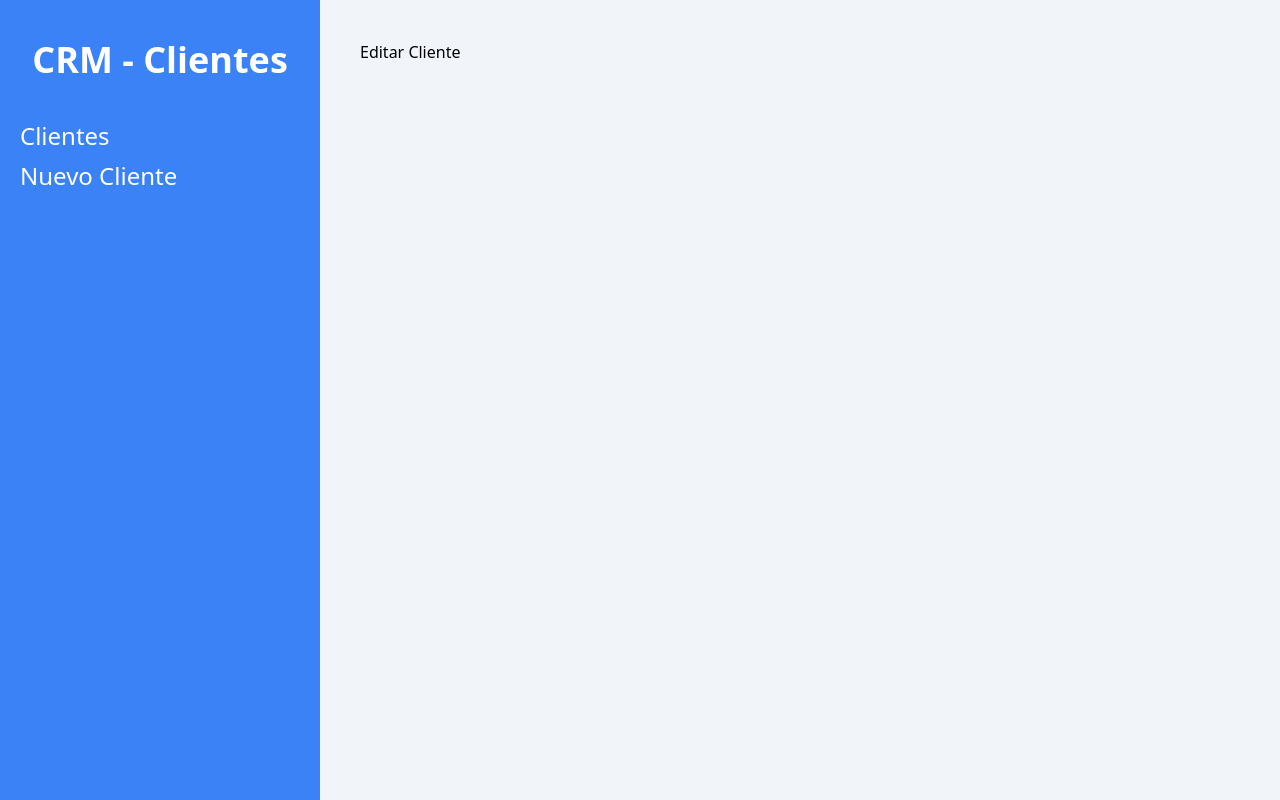
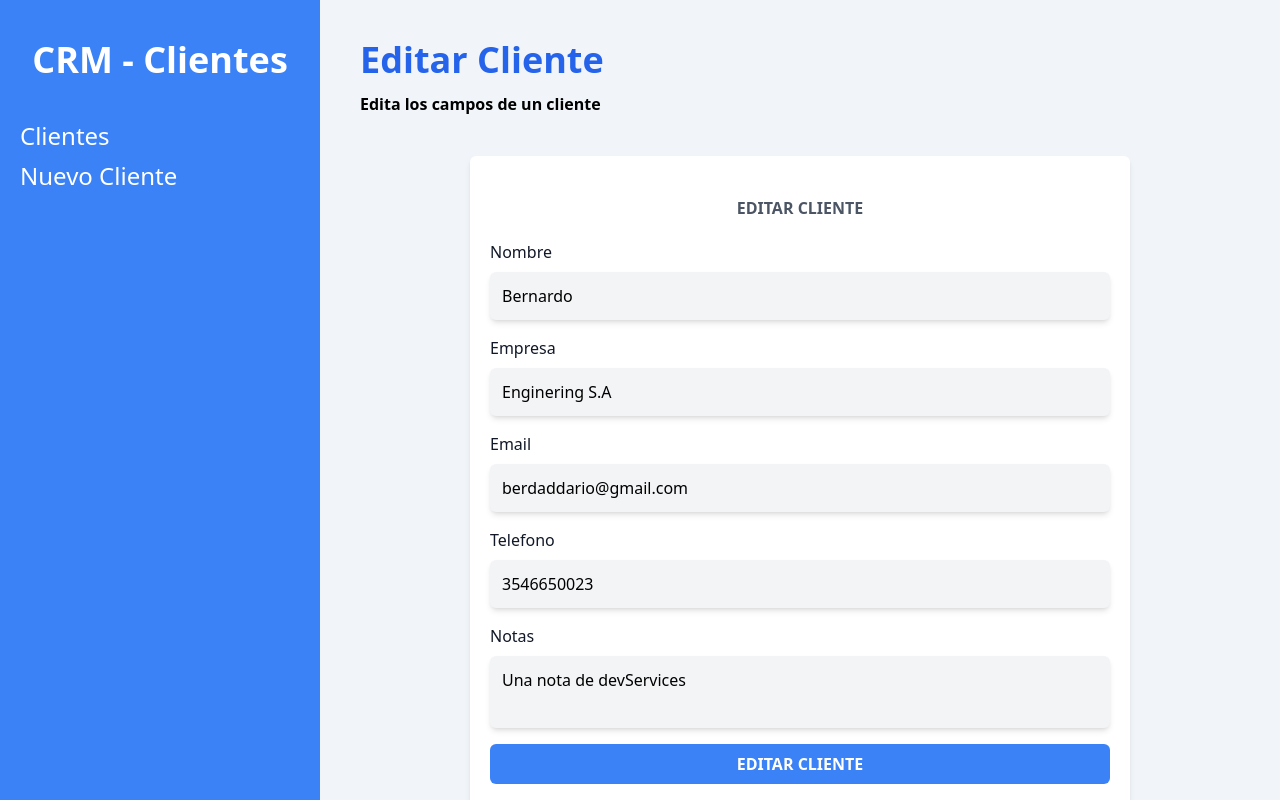
Before and after one commit to Khoderb/crm-react, a React (Vite) app: page /clientes/editar/1 in a window 1280 px wide. Built offline with nearby package versions, Linux system fonts and the light colour scheme; data requests are answered from the project's data file.

Commit message:
Agregando editar de clientes

```diff
--- a/db.json
+++ b/db.json
@@ -31,6 +31,14 @@
       "telefono": "3546650023",
       "notas": "",
       "id": 4
+    },
+    {
+      "nombre": "Bernardo",
+      "empresa": "Enginering S.A",
+      "email": "berdaddario@gmail.com",
+      "telefono": "3546650023",
+      "notas": "Una nota de devServices",
+      "id": 5
     }
   ]
 }
--- a/src/components/Formulario.jsx
+++ b/src/components/Formulario.jsx
@@ -1,11 +1,12 @@
 import  { Formik, Form, Field } from 'formik'
 import * as Yup from 'yup'
 import Alert from './Alert'
+import Spinner from './Spinner'
 import { useNavigate } from 'react-router-dom'
 
 
 
-const Formulario = () => {
+const Formulario = ({cliente, cargando}) => {
 
 const navigate  = useNavigate();
 
@@ -46,18 +47,20 @@
     }
 
 
+    return (
+        cargando ? <Spinner /> :(
 
-    return (
             <div className="bg-white mt-10 px-5 py-10 rounded-md shadow-md md:w-3/4 md:mx-auto">
-            <h1 className="text-gray-600 mb-5 font-bold uppercase text-center">Agregar Cliente</h1>
+                <h1 className="text-gray-600 mb-5 font-bold uppercase text-center">{cliente?.nombre ? "Editar Cliente":"Agregar Cliente" }</h1>
                 <Formik
                     initialValues={{
-                    nombre: '',
-                    empresa:'',
-                    email:'',
-                    telefono:'',
-                    notas:'',
+                        nombre: cliente?.nombre ?? "",
+                        empresa:cliente?.empresa ?? "",
+                        email:cliente?.email ?? "",
+                        telefono:cliente?.telefono ?? "",
+                        notas:cliente?.notas ?? "",
                     }}
+                    enableReinitialize={true}
                     onSubmit={async (values,{resetForm})=>{
                         await handleSubmit(values)
                         resetForm()
@@ -139,7 +142,7 @@
                             </div>
                             <input
                                 type="submit"
-                            value="Agregar Cliente"
+                                value={cliente?.nombre ? "Editar Cliente":"Agregar Cliente" }
                                 className="bg-blue-500 hover:bg-blue-700 w-full text-white font-bold py-2 px-4 rounded-md cursor-pointer transition-colors duration-200 uppercase"
                             />
                         </Form>
@@ -150,6 +153,10 @@
 
         </div>
         )
+    )
 }
-
+Formulario.defaultProps = {
+    cliente :  {},
+    cargando:false
+}
 export default Formulario
--- a/src/pages/EditarCliente.jsx
+++ b/src/pages/EditarCliente.jsx
@@ -1,11 +1,46 @@
-import React from 'react'
+import Formulario from '../components/Formulario'
+import { useEffect,useState } from 'react'
+import { useParams } from 'react-router-dom'
+
+
 
 const EditarCliente = () => {
+
+    const [cliente,setCliente] =useState({});
+    const [cargando,setCargando ]= useState(true);
+    const {id} = useParams();
+
+useEffect(() => {
+        const consultarAPI = async () =>{
+            try {
+           const url = `http://localhost:4000/clientes/${id}`;
+           const respuesta = await fetch(url);
+           const cliente = await respuesta.json();
+           setCliente(cliente);
+        } catch (err) {
+            console.log(err);
+        }
+   setTimeout(() => {
+       setCargando(false);
+    }, 2000);
+}
+consultarAPI();
+},[])
+
+
     return (
-        <div>
-            <h1>Editar Cliente</h1>
-        </div>
-    )
+        <>
+          <h1 className = "font-black text-4xl text-blue-600">Editar Cliente</h1>
+          <p className="mt-3 font-bold">Edita los campos de un cliente</p>
+
+          <Formulario
+            //   se lo pasa a formulario
+            cliente = {cliente}
+            cargando = {cargando}
+          />
+
+        </>
+  )
 }
 
 export default EditarCliente
```
Lines whose indentation alone changed are shown as unchanged.
